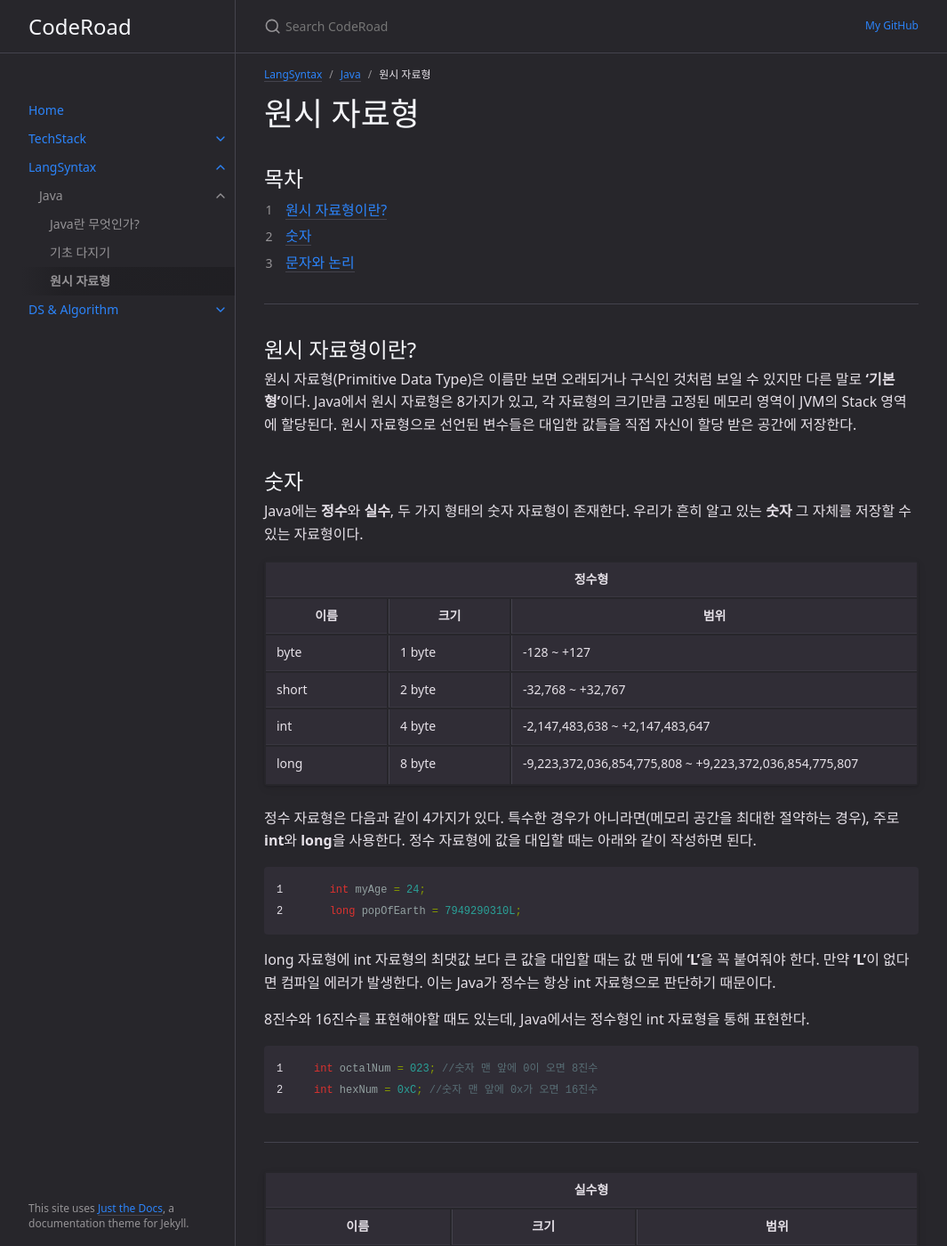
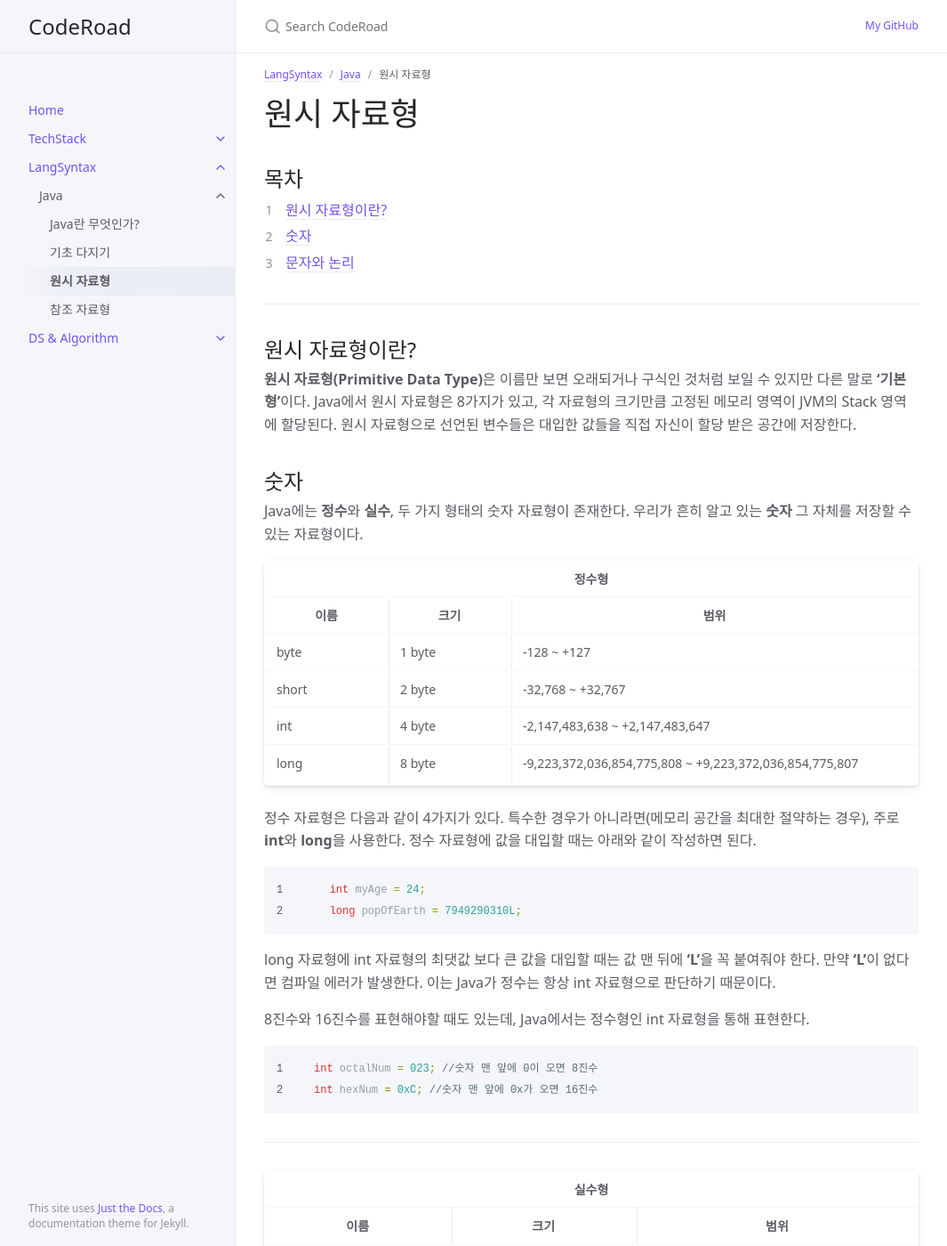
Before and after one commit to hangillee/hangillee.github.io, a Jekyll site: the page built from docs/LangSyntax/Java/03.md, in a window 1280 px wide and 1400 px high. Shown: the whole window at 89% size, without its empty margins (107-1172 px from the left). Built offline with Jekyll 4.4.1, drawn with Linux system fonts in a browser that asks for light colours.

Commit message:
CHORE Edit style and page

```diff
--- a/_config.yml
+++ b/_config.yml
@@ -99,7 +99,7 @@ gh_edit_branch: "main" # the branch that your docs is served from
 gh_edit_view_mode: "tree" # "tree" or "edit" if you want the user to jump into the editor immediately
 
 # Color scheme currently only supports "dark", "light"/nil (default), or a custom scheme that you define
-color_scheme: dark
+color_scheme: light
 
 # Google Analytics Tracking (optional)
 # e.g, UA-1234567-89
--- a/docs/LangSyntax/Java/03.md
+++ b/docs/LangSyntax/Java/03.md
@@ -19,7 +19,7 @@ permalink: docs/langsyntax/java/03
 ---
 
 ## 원시 자료형이란?
-원시 자료형(Primitive Data Type)은 이름만 보면 오래되거나 구식인 것처럼 보일 수 있지만 다른 말로 **'기본형'**이다. Java에서 원시 자료형은 8가지가 있고, 각 자료형의 크기만큼 고정된 메모리 영역이 JVM의 Stack 영역에 할당된다. 원시 자료형으로 선언된 변수들은 대입한 값들을 직접 자신이 할당 받은 공간에 저장한다.
+**원시 자료형(Primitive Data Type)**은 이름만 보면 오래되거나 구식인 것처럼 보일 수 있지만 다른 말로 **'기본형'**이다. Java에서 원시 자료형은 8가지가 있고, 각 자료형의 크기만큼 고정된 메모리 영역이 JVM의 Stack 영역에 할당된다. 원시 자료형으로 선언된 변수들은 대입한 값들을 직접 자신이 할당 받은 공간에 저장한다.
 
 ## 숫자
 Java에는 **정수**와 **실수**, 두 가지 형태의 숫자 자료형이 존재한다. 우리가 흔히 알고 있는 **숫자** 그 자체를 저장할 수 있는 자료형이다.
```
Also changed, not shown: docs/LangSyntax/Java/04.md (added, +22 -0 lines).
